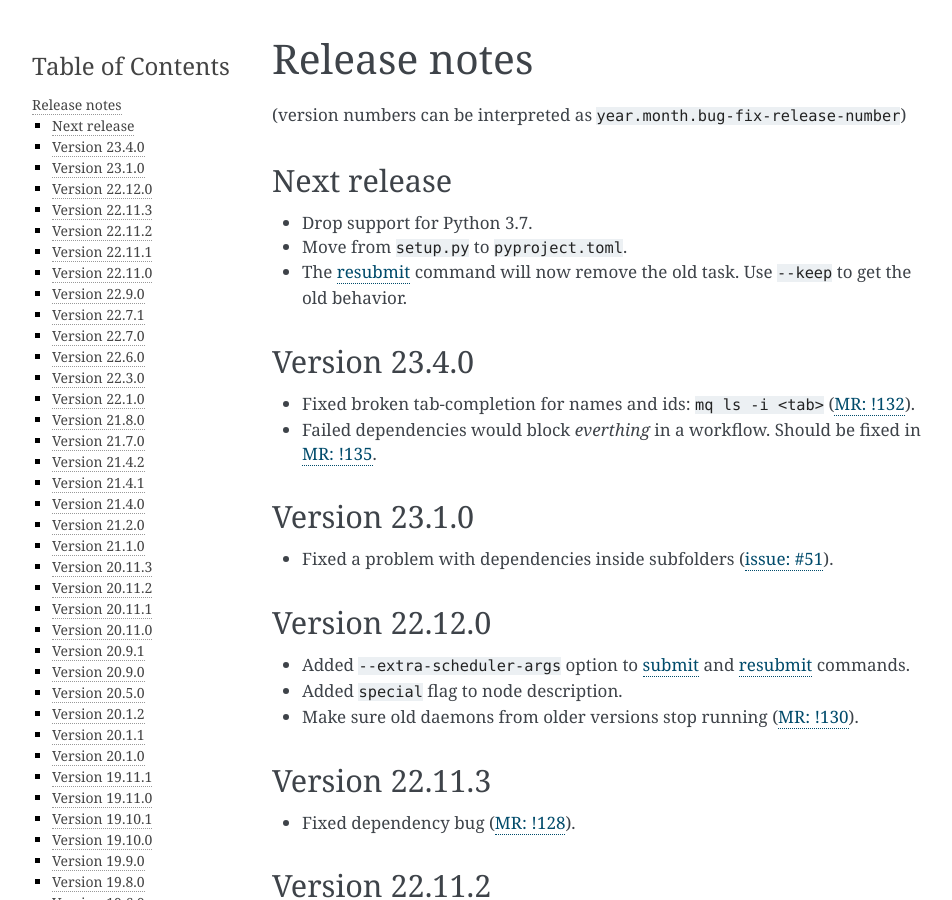
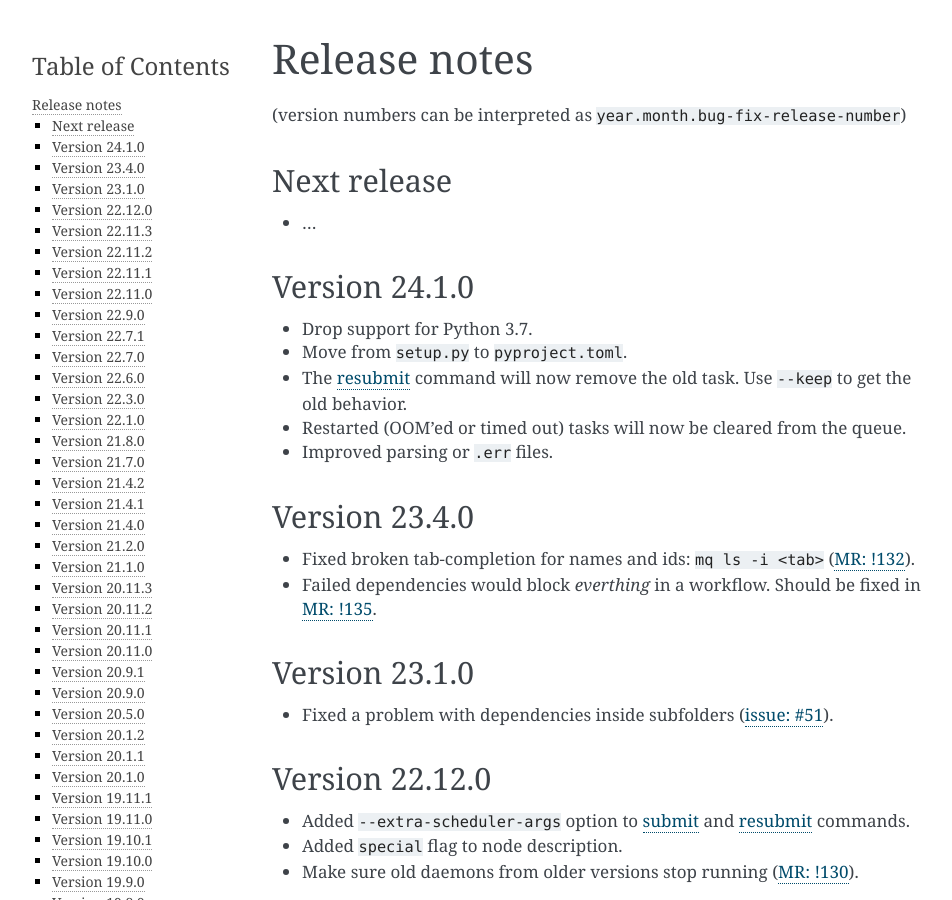
Before and after one commit to Yangxinsix/myqueue, a Sphinx documentation site: the page built from docs/releasenotes.rst, in a window 1280 px wide and 900 px high. Shown: the whole window, without its empty margins (148-1100 px from the left). Built offline with Sphinx 7.4.7, drawn with Linux system fonts in a browser that asks for light colours.

Commit message:
Version 24.1

```diff
--- a/docs/releasenotes.rst
+++ b/docs/releasenotes.rst
@@ -11,10 +11,18 @@ Release notes
 Next release
 ============
 
+* ...
+
+
+Version 24.1.0
+==============
+
 * Drop support for Python 3.7.
 * Move from ``setup.py`` to ``pyproject.toml``.
 * The :ref:`resubmit <resubmit>` command will now remove the old task.
   Use ``--keep`` to get the old behavior.
+* Restarted (OOM'ed or timed out) tasks will now be cleared from the queue.
+* Improved parsing or ``.err`` files.
 
 
 Version 23.4.0
--- a/pyproject.toml
+++ b/pyproject.toml
@@ -4,7 +4,7 @@ build-backend = "setuptools.build_meta"
 
 [project]
 name = "myqueue"
-version = "23.11.0"
+version = "24.1.0"
 description = "Frontend for SLURM/LSF/PBS"
 
 readme = "README.rst"
```
